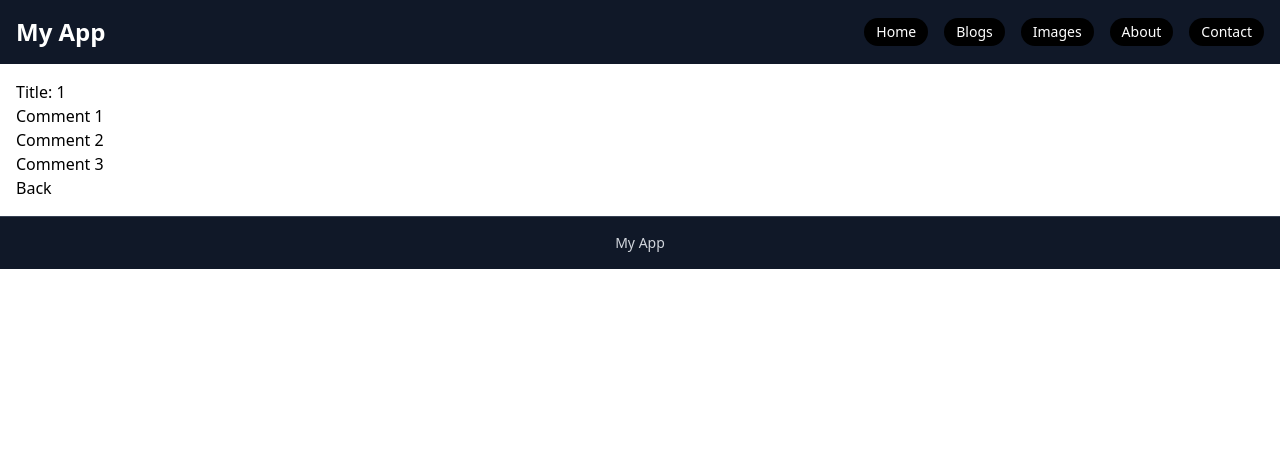
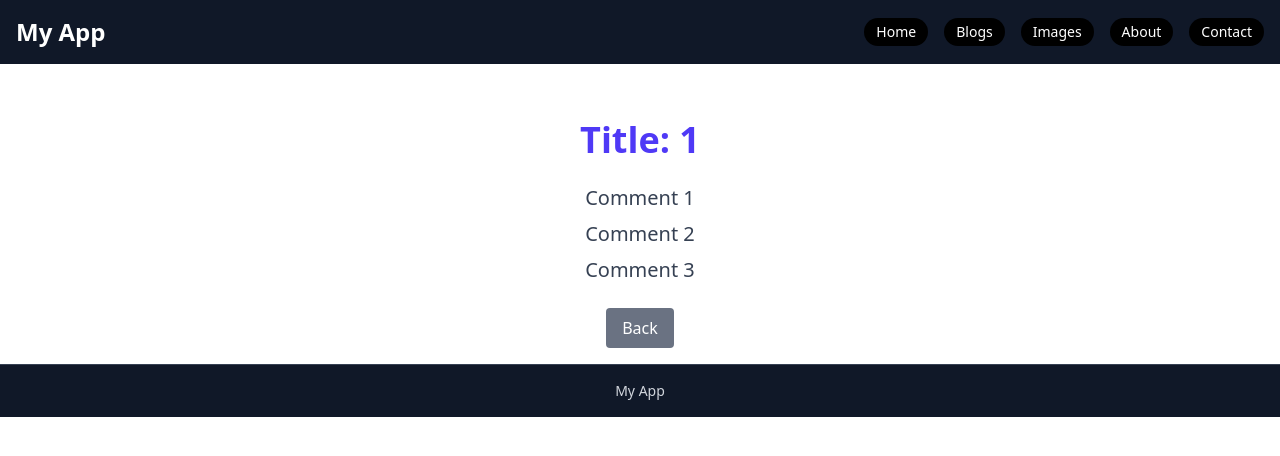
Before and after one commit to arkopash-ops/first-next-js, a Next.js app: page /blogs/1/comments in a window 1280 px wide. Shown: the top 456 px of the page. Built offline with nearby package versions, Linux system fonts and the light colour scheme.

Commit message:
Custom Not Found page

```diff
--- a/app/blogs/[blog]/comments/[comment]/page.tsx
+++ b/app/blogs/[blog]/comments/[comment]/page.tsx
@@ -9,11 +9,18 @@ type BlogPageProps = {
 
 export default async function Comment({ params }: BlogPageProps) {
   const { blog, comment } = await params;
+
   return (
-    <div>
-      <h1>Title: {blog}</h1>
-      <h2>Comment: {comment}</h2>
-      <Link href={`/blogs/${blog}/comments`}>Back</Link>
+    <div className="flex flex-col items-center justify-center space-y-6 mt-10">
+      <h1 className="text-4xl font-bold text-indigo-600">Title: {blog}</h1>
+      <h2 className="text-2xl text-gray-700">Comment: {comment}</h2>
+
+      <Link
+        href={`/blogs/${blog}/comments`}
+        className="text-white bg-gray-500 px-4 py-2 rounded hover:bg-gray-600 transition"
+      >
+        Back
+      </Link>
     </div>
   );
 }
--- a/app/blogs/[blog]/comments/page.tsx
+++ b/app/blogs/[blog]/comments/page.tsx
@@ -8,14 +8,23 @@ type BlogPageProps = {
 
 export default async function Comment({ params }: BlogPageProps) {
   const { blog } = await params;
+
   return (
-    <div>
-      <h1>Title: {blog}</h1>
+    <div className="flex flex-col items-center justify-center space-y-6 mt-10">
+      <h1 className="text-4xl font-bold text-indigo-600">Title: {blog}</h1>
 
-      <h3>Comment 1</h3>
-      <h3>Comment 2</h3>
-      <h3>Comment 3</h3>
-      <Link href={`/blogs/${blog}`}>Back</Link>
+      <div className="flex flex-col space-y-2">
+        <h3 className="text-xl text-gray-700">Comment 1</h3>
+        <h3 className="text-xl text-gray-700">Comment 2</h3>
+        <h3 className="text-xl text-gray-700">Comment 3</h3>
+      </div>
+
+      <Link
+        href={`/blogs/${blog}`}
+        className="text-white bg-gray-500 px-4 py-2 rounded hover:bg-gray-600 transition"
+      >
+        Back
+      </Link>
     </div>
   );
 }
--- /dev/null
+++ b/app/blogs/[blog]/not-found.tsx
@@ -0,0 +1,18 @@
+import Link from "next/link";
+
+export default function NotFound() {
+  return (
+    <div className="flex flex-col items-center justify-center space-y-4 min-h-screen">
+      <h1 className="text-4xl font-bold text-indigo-600">Blog Not Found</h1>
+      <p className="text-gray-700 text-lg">
+        Could not find the <b>Blog</b> you are looking for.
+      </p>
+      <Link
+        href="/blogs"
+        className="text-white bg-gray-500 px-4 py-2 rounded hover:bg-gray-600 transition"
+      >
+        Back
+      </Link>
+    </div>
+  );
+}
--- a/app/blogs/[blog]/page.tsx
+++ b/app/blogs/[blog]/page.tsx
@@ -1,4 +1,5 @@
 import Link from "next/link";
+import { notFound } from "next/navigation";
 
 type BlogPageProps = {
   params: Promise<{
@@ -8,11 +9,30 @@ type BlogPageProps = {
 
 export default async function Blogs({ params }: BlogPageProps) {
   const { blog } = await params;
+
+  // Show 404 page if blog is a number
+  if (!isNaN(Number(blog))) {
+    notFound();
+  }
+
   return (
-    <div>
-      <h1>Title: {blog}</h1>
-      <Link href={`/blogs/${blog}/comments`}>Comments | </Link>
-      <Link href={`/blogs`}>Back</Link>
+    <div className="flex flex-col items-center justify-center space-y-6 mt-10">
+      <h1 className="text-4xl font-bold text-indigo-600">Title: {blog}</h1>
+
+      <div className="flex space-x-4">
+        <Link
+          href={`/blogs/${blog}/comments`}
+          className="text-white bg-indigo-600 px-4 py-2 rounded hover:bg-indigo-700 transition"
+        >
+          Comments
+        </Link>
+        <Link
+          href="/blogs"
+          className="text-white bg-gray-500 px-4 py-2 rounded hover:bg-gray-600 transition"
+        >
+          Back
+        </Link>
+      </div>
     </div>
   );
 }
--- a/app/images/[[...images]]/page.tsx
+++ b/app/images/[[...images]]/page.tsx
@@ -24,7 +24,7 @@ export default async function Images({ params }: ImagePageProps) {
 
       <Link
         href="/images"
-        className="text-white bg-indigo-600 px-4 py-2 rounded hover:bg-indigo-700 transition"
+        className="text-white bg-gray-500 px-4 py-2 rounded hover:bg-gray-600 transition"
       >
         Back
       </Link>
--- /dev/null
+++ b/app/not-found.tsx
@@ -0,0 +1,10 @@
+export default function NotFound() {
+  return (
+    <div className="flex flex-col items-center justify-center space-y-4 min-h-screen">
+      <h1 className="text-4xl font-bold text-indigo-600">Page Not Found</h1>
+      <p className="text-gray-700 text-lg">
+        Could not find the <b>page</b> you are looking for.
+      </p>
+    </div>
+  );
+}
```
